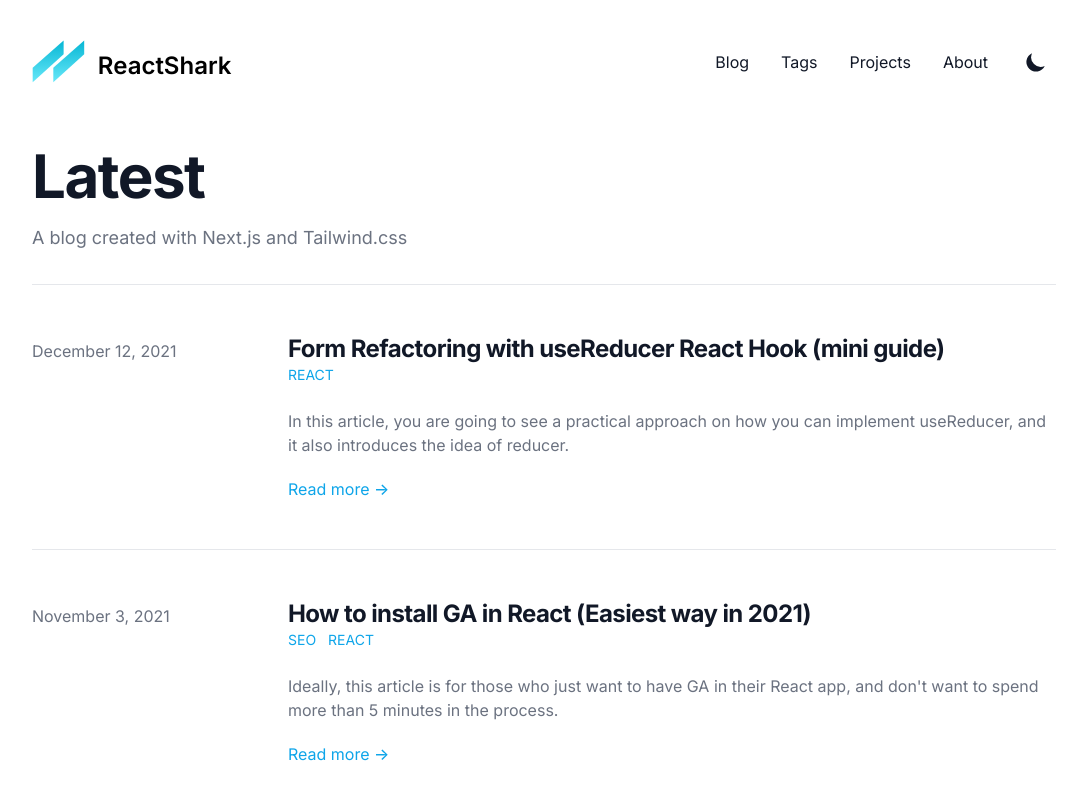
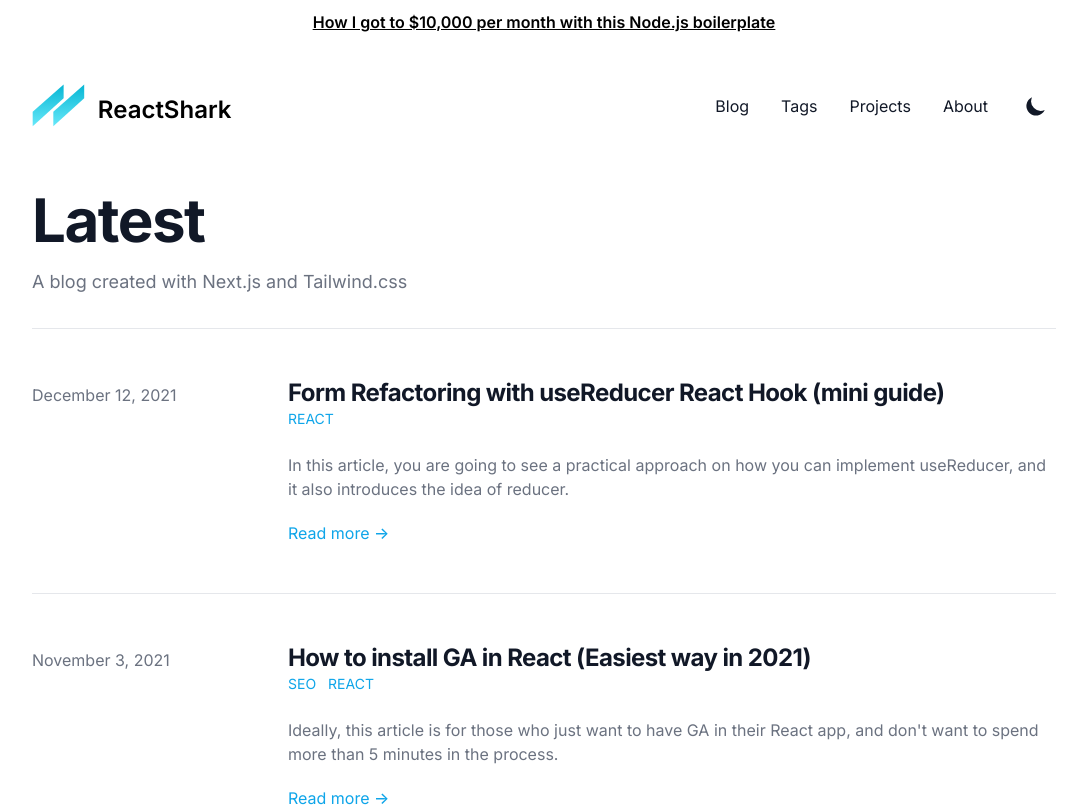
Before and after one commit to Alejogb1/reactShark, a Next.js app: page / in a window 1280 px wide. Shown: the top 807 px of the page, without its empty margins (96-1183 px from the left). Built offline with nearby package versions, Linux system fonts and the light colour scheme; what @tailwindcss/typography would draw is missing.

Commit message:
gravity affiliate

```diff
--- a/components/BlogNewsletterForm.js
+++ b/components/BlogNewsletterForm.js
@@ -1,7 +1,7 @@
 import { useEffect, useRef, useState } from 'react'
 
 import siteMetadata from '@/data/siteMetadata'
-const NewsletterForm = ({ title = 'Formnest: The form solution for any developer' }) => {
+const NewsletterForm = ({ title = 'How I got $10,000 in MRR in less than 8 months with my SaaS' }, { description = 'Build a Node.js & React app at warp speed with this SaaS boilerplate.' }) => {
   const inputEl = useRef(null)
   const [error, setError] = useState(false)
   const [message, setMessage] = useState('')
@@ -29,17 +29,18 @@ const NewsletterForm = ({ title = 'Formnest: The form solution for any developer
 
   return (
     <div style={{ border: '1px solid black', borderRadius: '5px', padding: '15px' }}>
-      <div className="pb-1 text-lg font-semibold text-gray-800 dark:text-gray-100 ">{title}</div>
+      <div className="pb-1 text-lg font-semibold text-gray-800 dark:text-gray-100">{title}</div>
+      <div className="pb-1 text-md font-light text-gray-600 dark:text-gray-100 ">{description}</div>
       <div className="flex flex-col sm:flex-row ">
-        <div className="flex w-full mt-2 rounded-md shadow-sm sm:mt-0 sm:ml-3">
+        <div className="flex w-full mt-2 rounded-md shadow-sm sm:mt-0">
           <button
             style={{ backgroundColor: 'blue' }}
             className="hover:bg-blue-400 text-white font-bold py-2 px-4 border-b-4 border-blue-700 hover:border-blue-500 rounded"
             type="submit"
             disabled={subscribed}
           >
-            <a href="https://www.formnest.co/" target="blank">
-              Visit My App!
+            <a href="https://usegravity.app?ref=reactshark" target="blank">
+              Buy now
             </a>
           </button>
         </div>
--- a/components/LayoutWrapper.js
+++ b/components/LayoutWrapper.js
@@ -8,6 +8,8 @@ import MobileNav from './MobileNav'
 import ThemeSwitch from './ThemeSwitch'
 import { useState, useEffect } from 'react'
 import ReactGA from 'react-ga'
+import { XMarkIcon } from '@heroicons/react/20/solid'
+
 
 const LayoutWrapper = ({ children }, props) => {
   /* const location = props.location.pathname
@@ -27,8 +29,20 @@ const LayoutWrapper = ({ children }, props) => {
   }, [initialized, location])*/
 
   return (
+
     <SectionContainer>
-      <div className="flex flex-col justify-between h-screen">
+      <div className="">
+            <p className=" font-semibold text-center text-black text rounded-lg underline" style={{ textDecoration: 'underline', paddingTop: '10px'}}>
+            <a
+              href="https://usegravity.app/?ref=reactshark"
+              target='_blank'
+            >
+            How I got to $10,000 per month with this Node.js boilerplate
+            </a>
+            </p>
+        </div>
+      <div className="flex flex-col justify-between h-screen pt-2.5 ">
+
         <header className="flex items-center justify-between py-10">
           <div>
             <Link href="/" aria-label="ReactShark">
--- a/package.json
+++ b/package.json
@@ -11,6 +11,7 @@
     "prepare": "husky install"
   },
   "dependencies": {
+    "@heroicons/react": "^2.0.17",
     "@mdx-js/loader": "^1.6.22",
     "@mdx-js/react": "^1.6.22",
     "@next/mdx": "10.2.0",
```
Also changed, not shown: 1 other file (tests, documents, lock files or other folders).
